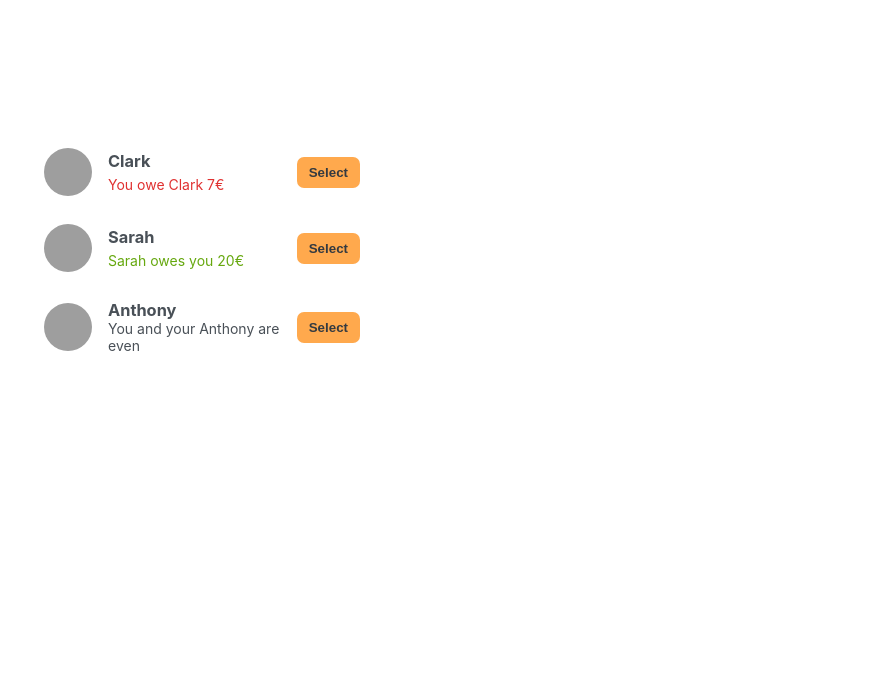
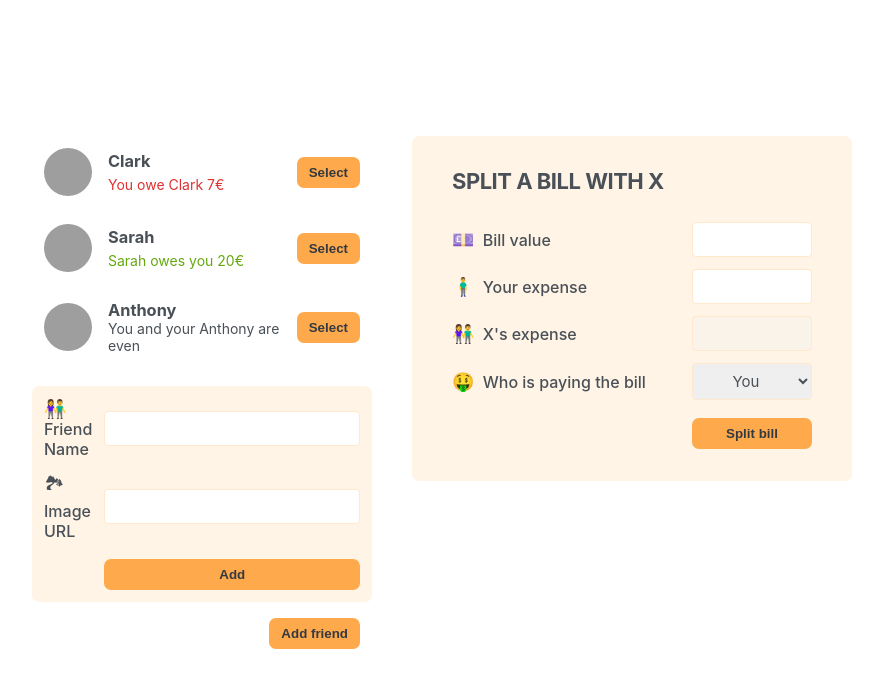
Before and after one commit to RomanIlyuk/eat--n-split-project, a React (Create React App) app: page / in a window 1280 px wide. Shown: the top 688 px of the page, without its empty margins (198-1081 px from the left). Built offline with nearby package versions, Linux system fonts and the light colour scheme; grey boxes are pictures that could not be loaded.

Commit message:
Added forms

```diff
--- a/src/App.js
+++ b/src/App.js
@@ -24,7 +24,10 @@
     <div className="app">
       <div className="sidebar">
         <FriendsList />
+        <FormAddFriend />
+        <Button>Add friend</Button>
       </div>
+      <FormSplitBill />
     </div>
   );
 }
@@ -59,7 +62,50 @@
       )}
       {friend.balance === 0 && <p>You and your {friend.name} are even</p>}
 
-      <button className="button">Select</button>
+      <Button>Select</Button>
     </li>
   );
 }
+
+function Button({ children }) {
+  return <button className="button">{children}</button>;
+}
+
+function FormAddFriend() {
+  return (
+    <form className="form-add-friend ">
+      <label>👫 Friend Name</label>
+      <input type="text" />
+
+      <label>🏞 Image URL</label>
+      <input type="text" />
+
+      <Button>Add</Button>
+    </form>
+  );
+}
+
+function FormSplitBill() {
+  return (
+    <form className="form-split-bill">
+      <h2>Split a bill with X</h2>
+
+      <label>💷 Bill value</label>
+      <input type="text" />
+
+      <label>🧍‍♂️ Your expense</label>
+      <input type="text" />
+
+      <label>👫 X's expense</label>
+      <input type="text" disabled />
+
+      <label>🤑 Who is paying the bill</label>
+      <select>
+        <option value="user">You</option>
+        <option value="friend">X</option>
+      </select>
+
+      <Button>Split bill</Button>
+    </form>
+  );
+}
```
